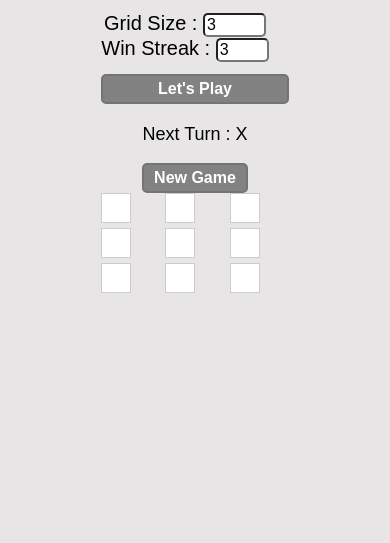
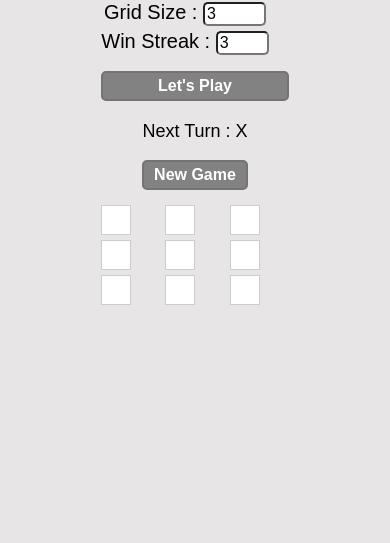
Before and after one commit to kushvahasumit/Tic-Tac-Toe, a plain HTML site: page index.html in a window 390 px wide. Shown: the part 317-860 px from the top of the page. Drawn offline with Linux system fonts and the light colour scheme.

Commit message:
fixed some issue with ui
Signed-off-by: Sumit <kumarxumit6@gmail.com>

```diff
--- a/style.css
+++ b/style.css
@@ -79,6 +79,7 @@ body {
 @media (max-width: 600px){
     .generate {
             display: grid;
+            gap: 4px;
         }
 
 
@@ -86,6 +87,7 @@ body {
         display: grid;
         justify-content: center;
         width: auto;
+        padding-bottom: 15px;
     }
 
   .square{
```
